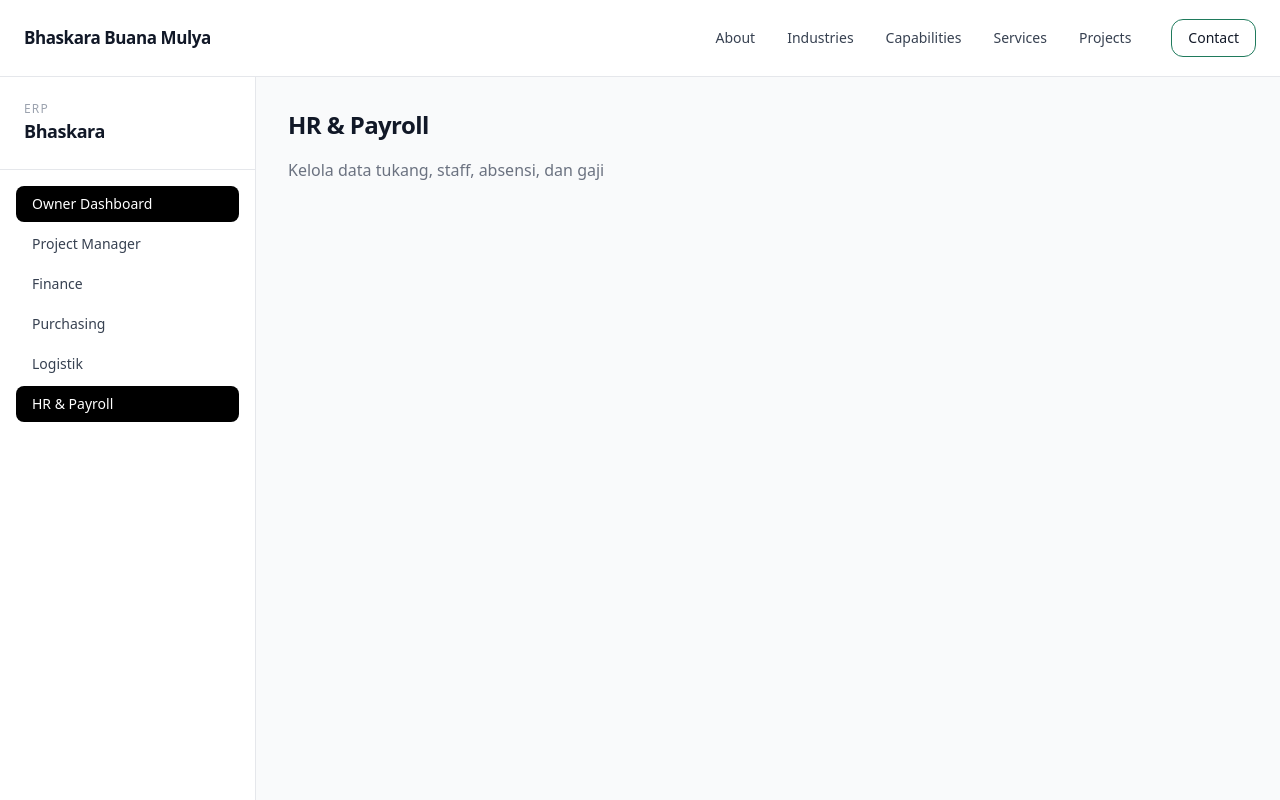
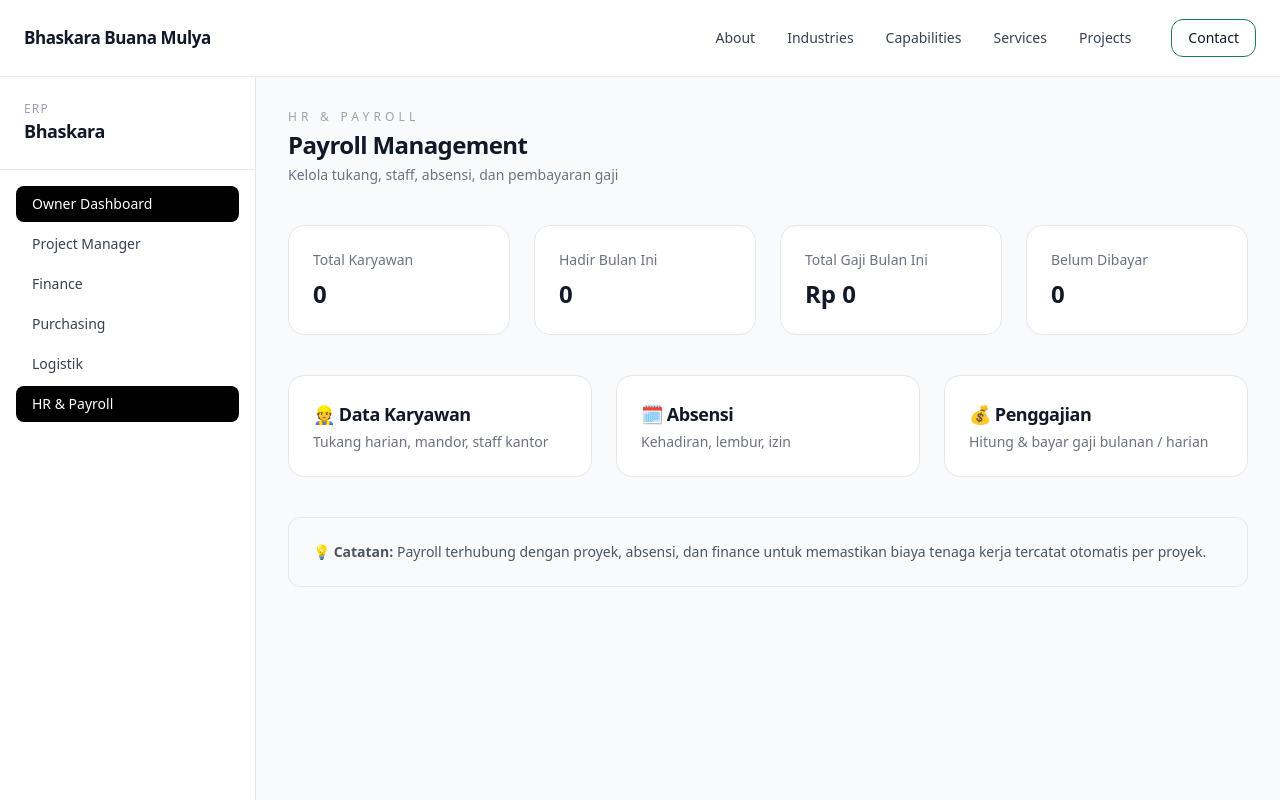
Before and after one commit to herlan-syihabudin/Bhaskara, a Next.js app: page /dashboard/payroll in a window 1280 px wide. Shown: the top 800 px of the page. Built offline with nearby package versions, Linux system fonts and the light colour scheme.

Commit message:
Update page.tsx

```diff
--- a/app/dashboard/payroll/page.tsx
+++ b/app/dashboard/payroll/page.tsx
@@ -1,10 +1,77 @@
+import KpiCard from "@/components/dashboard/KpiCard";
+import Link from "next/link";
+
 export default function PayrollPage() {
   return (
-    <section className="space-y-4">
-      <h1 className="text-2xl font-semibold">HR & Payroll</h1>
-      <p className="text-gray-500">
-        Kelola data tukang, staff, absensi, dan gaji
-      </p>
+    <section className="space-y-10">
+      {/* HEADER */}
+      <div>
+        <p className="text-xs tracking-[0.35em] text-gray-400 uppercase">
+          HR & PAYROLL
+        </p>
+        <h1 className="text-2xl font-semibold mt-1">
+          Payroll Management
+        </h1>
+        <p className="text-sm text-gray-500 mt-1">
+          Kelola tukang, staff, absensi, dan pembayaran gaji
+        </p>
+      </div>
+
+      {/* KPI */}
+      <div className="grid sm:grid-cols-2 lg:grid-cols-4 gap-6">
+        <KpiCard title="Total Karyawan" value={0} type="text" />
+        <KpiCard title="Hadir Bulan Ini" value={0} type="text" />
+        <KpiCard title="Total Gaji Bulan Ini" value={0} />
+        <KpiCard title="Belum Dibayar" value={0} type="text" />
+      </div>
+
+      {/* ACTION */}
+      <div className="grid md:grid-cols-3 gap-6">
+        <Link
+          href="/dashboard/payroll/karyawan"
+          className="card p-6 hover:border-black transition"
+        >
+          <h3 className="font-semibold text-lg mb-1">
+            👷 Data Karyawan
+          </h3>
+          <p className="text-sm text-gray-500">
+            Tukang harian, mandor, staff kantor
+          </p>
+        </Link>
+
+        <Link
+          href="/dashboard/payroll/absensi"
+          className="card p-6 hover:border-black transition"
+        >
+          <h3 className="font-semibold text-lg mb-1">
+            🗓️ Absensi
+          </h3>
+          <p className="text-sm text-gray-500">
+            Kehadiran, lembur, izin
+          </p>
+        </Link>
+
+        <Link
+          href="/dashboard/payroll/gaji"
+          className="card p-6 hover:border-black transition"
+        >
+          <h3 className="font-semibold text-lg mb-1">
+            💰 Penggajian
+          </h3>
+          <p className="text-sm text-gray-500">
+            Hitung & bayar gaji bulanan / harian
+          </p>
+        </Link>
+      </div>
+
+      {/* INFO */}
+      <div className="border rounded-xl p-6 bg-gray-50">
+        <p className="text-sm text-gray-600">
+          💡 <b>Catatan:</b> Payroll terhubung dengan proyek, absensi,
+          dan finance untuk memastikan biaya tenaga kerja tercatat
+          otomatis per proyek.
+        </p>
+      </div>
     </section>
   );
 }
```
